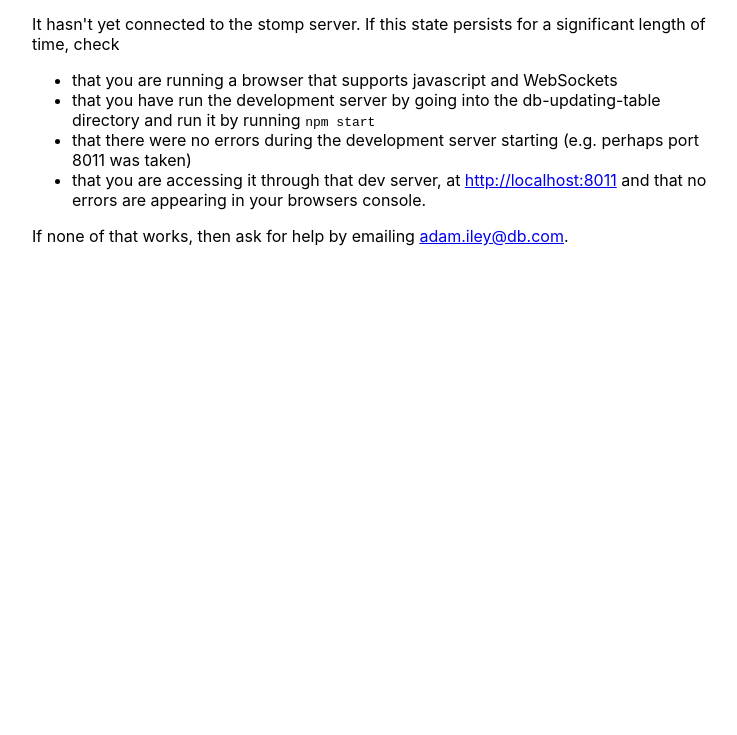
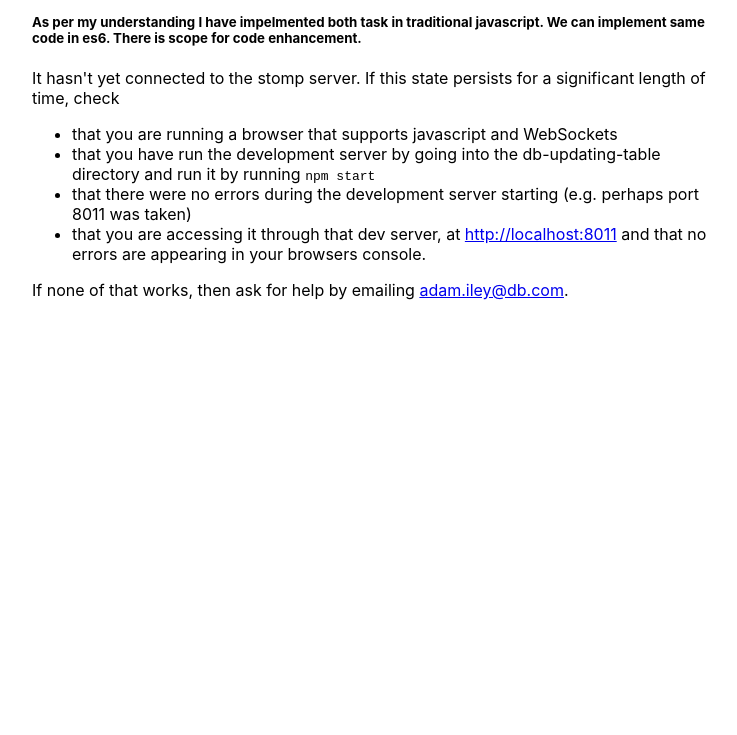
Before and after one commit to shrikantunde/DBCode, a website with bundled scripts: page site/index.html in a window 1280 px wide. Shown: the part 65-800 px from the top of the page, without its empty margins (266-1003 px from the left). Built offline with nearby package versions, Linux system fonts and the light colour scheme; no server answers.

Commit message:
Code changes for readme file

```diff
--- a/site/index.html
+++ b/site/index.html
@@ -12,6 +12,7 @@
 <!-- This is a description of what you should do for this task.  You can remove it for your answer -->
 <section class="content">
     <h1>Updating Table</h1>
+    <h5>As per my understanding I have impelmented both task in traditional javascript. We can implement same code in es6. There is scope for code enhancement.</h5>
        <section id="stomp-status">
         It hasn't yet connected to the stomp server.  If this state persists for a significant length of time, check
         <ul>
```
Also changed, not shown: Readme.md.
